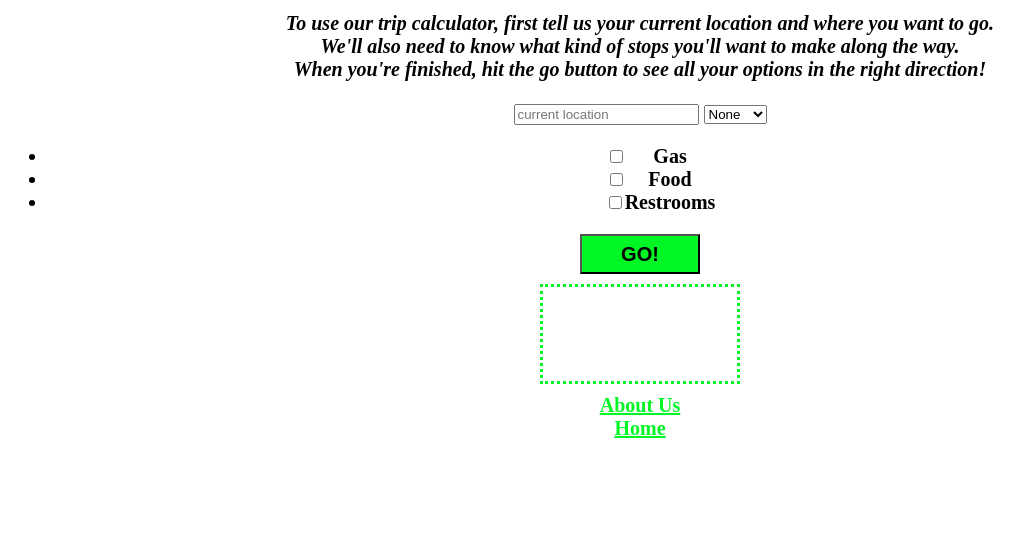
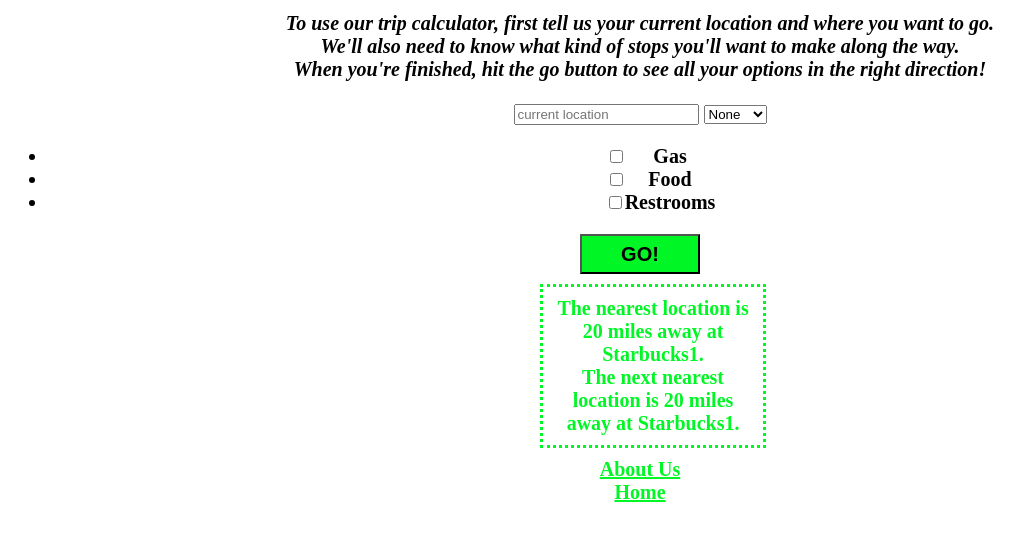
Before and after one commit to SiberianHamster/codeDomainModel, a plain HTML site: page simulate.html in a window 1280 px wide. Both pictures are taken after a click on the button "GO!". Shown: the part 113-654 px from the top of the page, without its empty margins (0-1027 px from the left). Drawn offline with Linux system fonts and the light colour scheme.

Commit message:
Add result content; include distance to both

```diff
--- a/codeDomainModel.js
+++ b/codeDomainModel.js
@@ -3,6 +3,7 @@
         var wantsbathroom = document.getElementById("checkbathroom");
         var currentlocation = document.getElementById("currentinput");
         var forwardclicked = document.getElementById("forward_button");
+        var outputarea = document.getElementById("outputarea");
 
       function User(currentlocation, wantsgas, wantsfood, wantsbathroom) {
         this.currentlocation = currentlocation;
@@ -84,6 +85,7 @@
           if(Math.abs(poiarray[i].poiLocation - Number(john.currentlocation.value)) < nearest){
             nearest = (Math.abs(poiarray[i].poiLocation - Number(john.currentlocation.value)));
             neareststoreName = poiarray[i].storeName;
+            var nearestdistance = nearest;
           }
         }
         nearest = disney.totalmiles;
@@ -91,10 +93,11 @@
           if(((poiarray[i].poiLocation - Number(john.currentlocation.value)) < nearest) && ((poiarray[i].poiLocation - Number(john.currentlocation.value))>0)){
             nextneareststoreName = poiarray[i].storeName;
             nearest = (poiarray[i].poiLocation - Number(john.currentlocation.value));
+            var nextnearestdistance = nearest;
           }
         }
-        console.log (neareststoreName);
-        console.log (nextneareststoreName);
+
+        outputarea.innerHTML = "The nearest location is " + nearestdistance + " miles away at " + neareststoreName + ".<br> The next nearest location is " + nextnearestdistance + " miles away at " + nextneareststoreName + "."
       }
 
       function executeStart(){
--- a/movingForward.css
+++ b/movingForward.css
@@ -41,10 +41,10 @@
   font-weight: bolder;
   text-align: center;
 }
-table {
+section {
   border: dotted;
   width: 200px;
-  height:100px;
+
   background-color: white;
   color: #00F625;
   position: relative;left: 41.30%;
--- a/simulate.html
+++ b/simulate.html
@@ -23,8 +23,7 @@
      <li><input type="checkbox"id="checkbathroom"/>Restrooms</li>
    </ul>
    <button id="forward_button">GO!</button>
-   <table>
-   </table>
+   <section id="outputarea"></section>
     <nav>
       <a href="about.html">About Us</a></br>
       <a href="index.html">Home</a>
```
